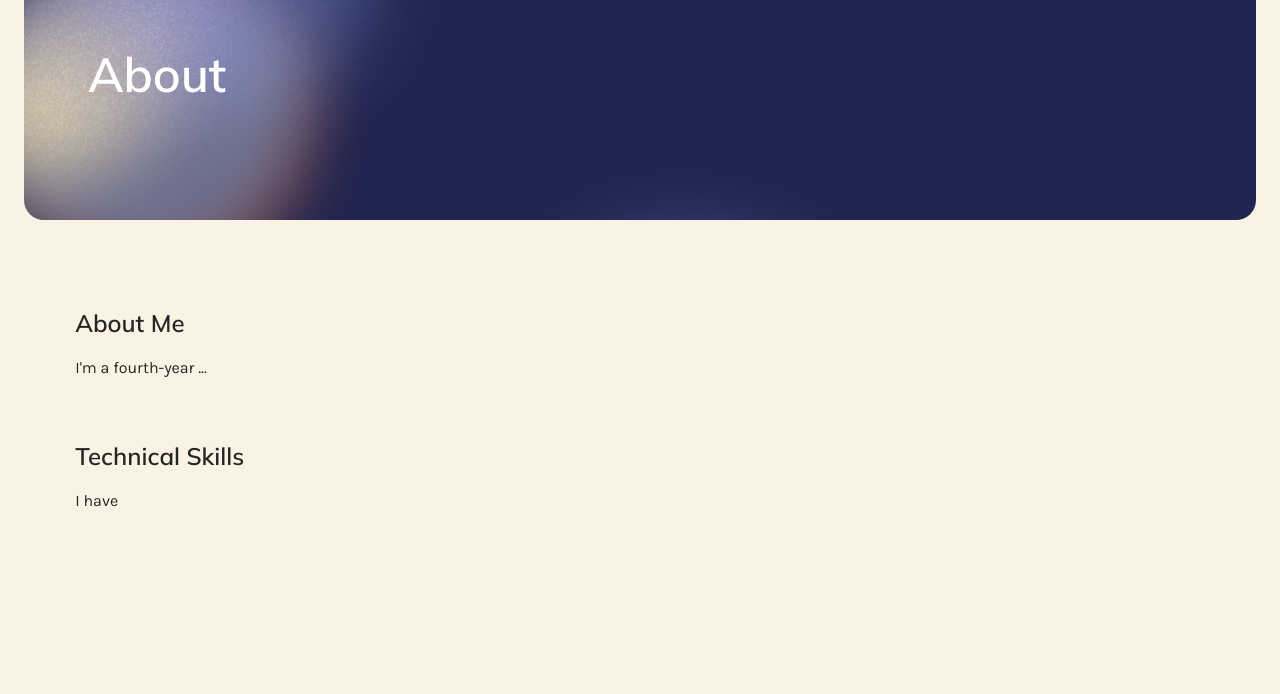
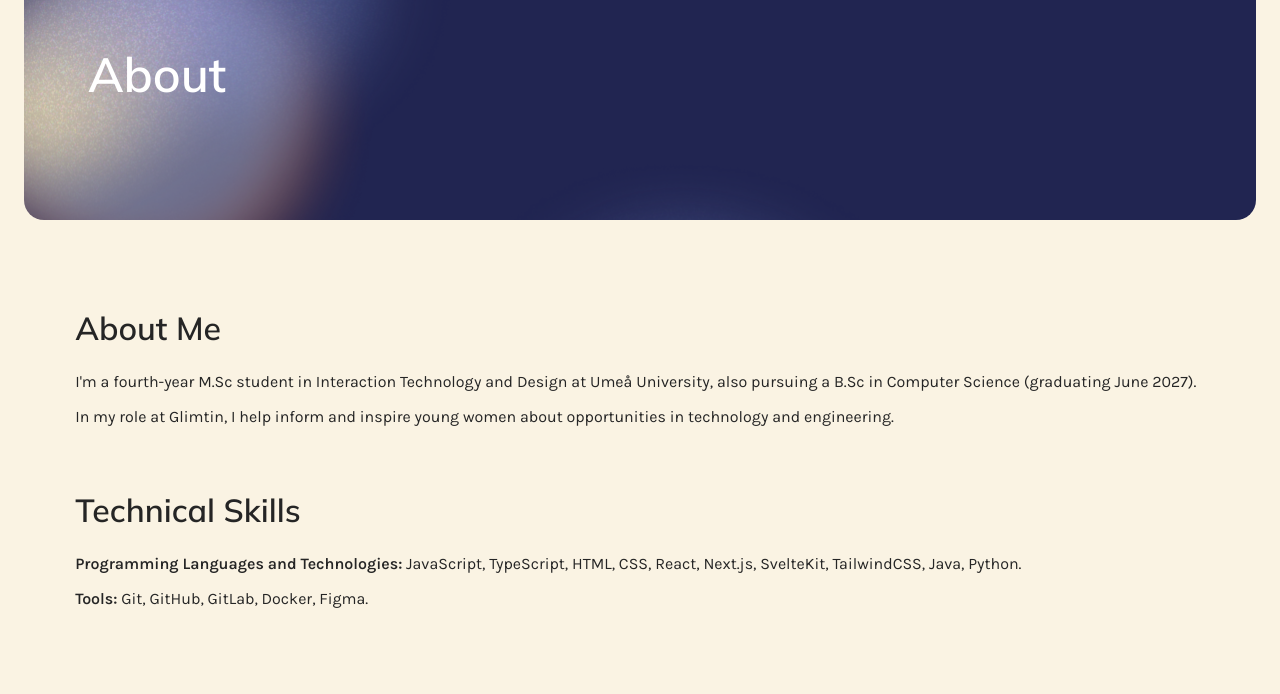
Before and after one commit to kjuliaf/portfolio-css, a plain HTML site: page about.html in a window 1280 px wide. Shown: the part 106-800 px from the top of the page. Drawn offline with Linux system fonts and the light colour scheme.

Commit message:
About page content

```diff
--- a/about.html
+++ b/about.html
@@ -57,14 +57,16 @@
 	<main>
 		<!-- About Me Section -->
 		<div class="about-me">
-			<h2>About Me</h2>
-			<p>I'm a fourth-year ...</p>
+			<h2 class="main__title">About Me</h2>
+			<p>I'm a fourth-year M.Sc student in Interaction Technology and Design at Umeå University, also pursuing a B.Sc in Computer Science (graduating June 2027).</p>
+			<p>In my role at Glimtin, I help inform and inspire young women about opportunities in technology and engineering.</p>
 		</div>
 
 		<!-- Technical Skills Section -->
 		<div class="technical-skills">
-			<h2>Technical Skills</h2>
-			<p>I have</p>
+			<h2 class="main__title">Technical Skills</h2>
+			<p><span class="technical-skills__title">Programming Languages and Technologies:</span> JavaScript, TypeScript, HTML, CSS, React, Next.js, SvelteKit, TailwindCSS, Java, Python.</p>
+			<p><span class="technical-skills__title">Tools:</span> Git, GitHub, GitLab, Docker, Figma.</p>
 		</div>
 	</main>
 
--- a/styles.css
+++ b/styles.css
@@ -650,6 +650,10 @@ main {
 	}
 }
 
+.technical-skills__title {
+	font-weight: 600;
+}
+
 
 /* ------------ PROJECTS PAGE ---------- */
 
```
Also changed, not shown: projects.html (+1 -1 lines).
